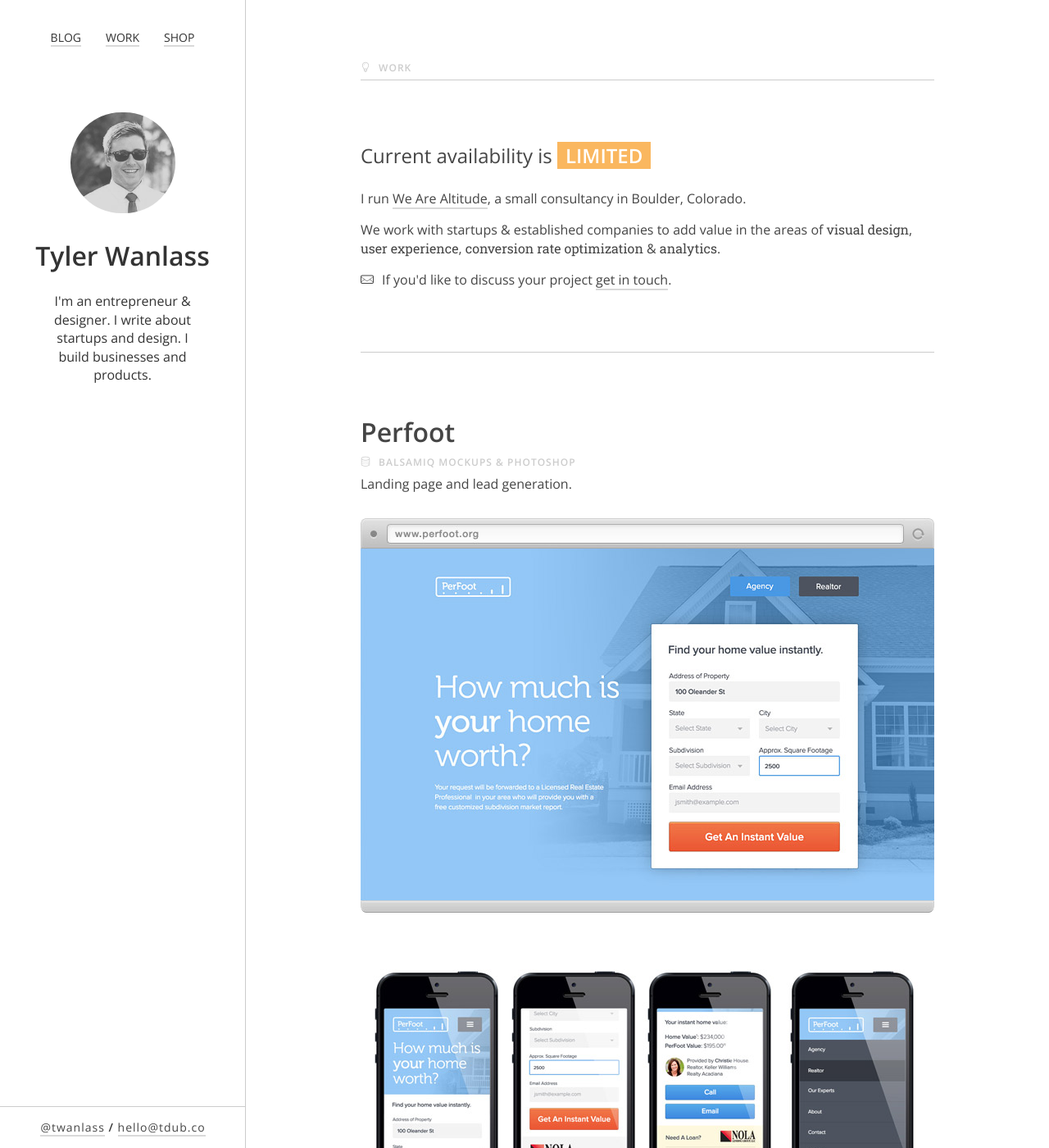
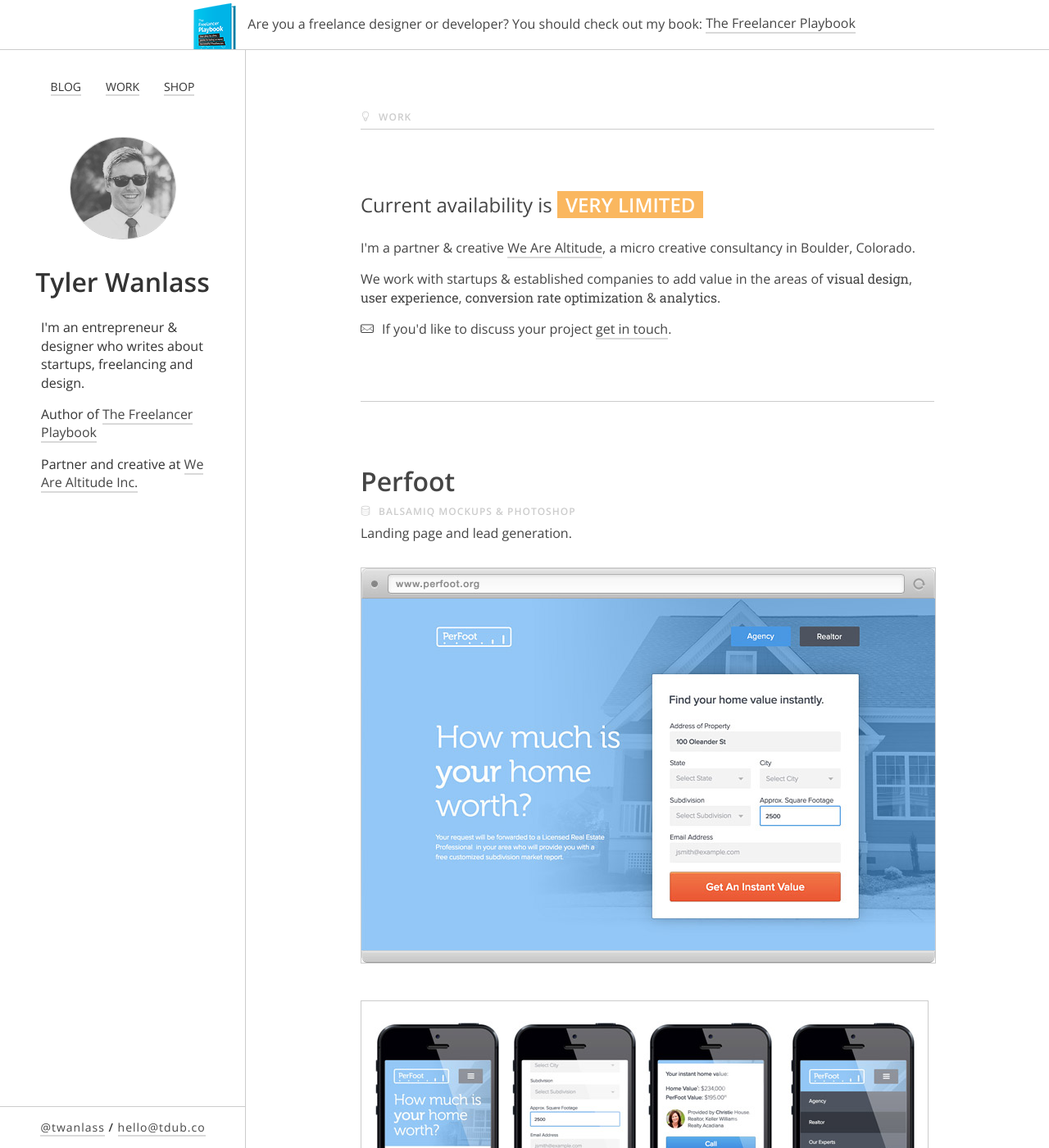
Before and after one commit to twanlass/twanlass.github.io, a Jekyll site: the page built from work/index.html, in a window 1280 px wide and 1400 px high. Shown: the whole window at 82% size. Built offline with Jekyll 4.4.1, drawn with Linux system fonts in a browser that asks for light colours; Markdown is read by kramdown in place of the engine named in the settings.

Commit message:
adds resplashed post. adds book banner.

```diff
--- /dev/null
+++ b/_includes/message-bar.html
@@ -0,0 +1,6 @@
+<div class="message-bar">
+  <div>
+    <img class="book-preview" src="/../img/the-freelancer-playbook-cover-cropped.png">
+    Are you a freelance designer or developer? You should check out my book: <a href='http://freelancerplaybook.com/?r=tdub.co'>The Freelancer Playbook</a>
+  </div>
+</div>
--- a/_includes/sidebar.html
+++ b/_includes/sidebar.html
@@ -8,7 +8,9 @@
     </nav>
     <img class="avatar" src="/../img/me.jpg">
     <h1>Tyler Wanlass</h1>
-    <p>I'm an entrepreneur &amp; designer. I write about startups and design. I build businesses and products.</p>
+    <p>I'm an entrepreneur &amp; designer who writes about startups, freelancing and design.</p>
+    <p>Author of <a href='http://freelanceplaybook.com/?r=tdub.co'>The Freelancer Playbook</a></p>
+    <p>Partner and creative at <a href='http://wearealtitude.com/?r=tdub.co'>We Are Altitude Inc.</a></p>
     <div class="footer">
         <a href="http://www.twitter.com/@twanlass">@twanlass</a> /  <a href="mailto:hello@tdub.co?Subject=Hello">hello@tdub.co</a>
     </div>
--- a/css/main.css
+++ b/css/main.css
@@ -26,7 +26,7 @@
     font-family: 'Open Sans', sans-serif;
     font-weight: 300; /*300, 400, 600*/
     line-height: 1.4;
-    margin: 0;
+    margin: 60px 0 0 0;
     padding:0;
     height: 100%;
     position: relative;
@@ -74,6 +74,8 @@
 
 img {
     vertical-align: middle;
+    max-width: 100%;
+    border: 1px solid #ccc;
 }
 
 fieldset {
@@ -114,6 +116,28 @@
    Author's custom styles
    ========================================================================== */
 
+#instantclick-bar {
+  background: #454545;
+}
+
+.message-bar {
+  background-color: #fff;
+  border-bottom: 1px solid #ccc;
+  display: table;
+  height: 60px;
+  overflow: hidden;
+  position: fixed;
+  top: 0;
+  width: 100%;
+  z-index: 2;
+}
+
+.message-bar div {
+  display: table-cell;
+  vertical-align: middle;
+  text-align: center;
+}
+
 .sidebar {
     width: 300px;
     height: 100%;
@@ -127,6 +151,10 @@
     box-sizing: border-box;
     -moz-box-sizing: border-box;
     -webkit-box-sizing: border-box;
+}
+
+.sidebar p {
+  text-align: left;
 }
 
 
@@ -143,9 +171,16 @@
 .avatar {
     border-radius: 100px 100px 100px 100px;
     display: block;
-    margin: 40px auto 30px;
+    margin: 10px auto 30px;
     text-align: center;
     width: 128px;
+}
+
+.book-preview {
+  border: 0;
+  margin-right: 10px;
+  position: relative;
+  bottom: -2px;
 }
 
 .logo {
@@ -167,7 +202,7 @@
 .footer {
     background-color: #fff;
     border-top: 1px solid #ccc;
-    bottom: 0;
+    bottom: 60px;
     display: block;
     font-size: 14px;
     font-weight: 600;
@@ -278,6 +313,15 @@
     text-transform: capitalize;
 }
 
+article h2 {
+    font-size: 32px;
+}
+
+article h3 {
+    font-size: 26px;
+    margin-top: 20px;
+}
+
 article p {
     color:#5e5e5e;
     font-size: 22px;
@@ -310,14 +354,14 @@
 }
 
 article ul li, article ol li {
-    margin-bottom: 32px;
+    margin-bottom: 12px;
 }
 
 article ul {
     list-style: disc;
 }
 
-article h2 {
+article h2, article h3 {
     margin: 70px 0 25px;
 }
 
--- a/work/index.html
+++ b/work/index.html
@@ -38,6 +38,7 @@
 </head>
 <body>
 
+  {% include message-bar.html %}
   {% include sidebar.html %}
 
   <div class="content ">
@@ -45,9 +46,9 @@
       <div class="heading"><i class="li_bulb "></i> Work</div>
       <div class="hr"></div>
 
-      <p class="status">Current availability is <span>limited</span></p>
+      <p class="status">Current availability is <span>Very limited</span></p>
 
-      <p class="">I run <a href="http://www.wearealtitude.com">We Are Altitude</a>, a small consultancy in Boulder, Colorado.</p>
+      <p class="">I'm a partner &amp; creative <a href="http://www.wearealtitude.com">We Are Altitude</a>, a micro creative consultancy in Boulder, Colorado.</p>
 
       <p>We work with startups &amp; established companies to add value in the areas of <strong>visual design</strong>, <strong>user experience</strong>, <strong>conversion rate optimization</strong> &amp; <strong>analytics</strong>.</p>
 
@@ -119,17 +120,9 @@
 
     </div>
   </div>
-  <script type="text/javascript">
-    var _gaq = _gaq || [];
-    _gaq.push(['_setAccount', 'UA-32627981-1']);
-    _gaq.push(['_setDomainName', 'tdub.co']);
-    _gaq.push(['_trackPageview']);
 
-    (function() {
-      var ga = document.createElement('script'); ga.type = 'text/javascript'; ga.async = true;
-      ga.src = ('https:' == document.location.protocol ? 'https://ssl' : 'http://www') + '.google-analytics.com/ga.js';
-      var s = document.getElementsByTagName('script')[0]; s.parentNode.insertBefore(ga, s);
-    })();
-  </script>
+  <script type="text/javascript" src='/../js/vendor/instantclick.min.js'></script>
+  {% include scripts.html %}
+
 </body>
 </html>
```
Also changed, not shown: _includes/scripts.html (added, +55 -0 lines), _layouts/post.html (+3 -31 lines), _posts/2014-09-04-building-resplashed.md (added, +126 -0 lines), index.html (+3 -13 lines), shop/index.html (+3 -13 lines), img/posts/images-per-view.jpg (added), img/posts/resplashed-sketches.jpg (added), img/posts/resplashed-web.jpg (added), img/posts/search.jpg (added), img/posts/tag-discovery.jpg (added), img/the-freelancer-playbook-cover-cropped.png (added), js/vendor/instantclick.min.js (added), 1 other file.
